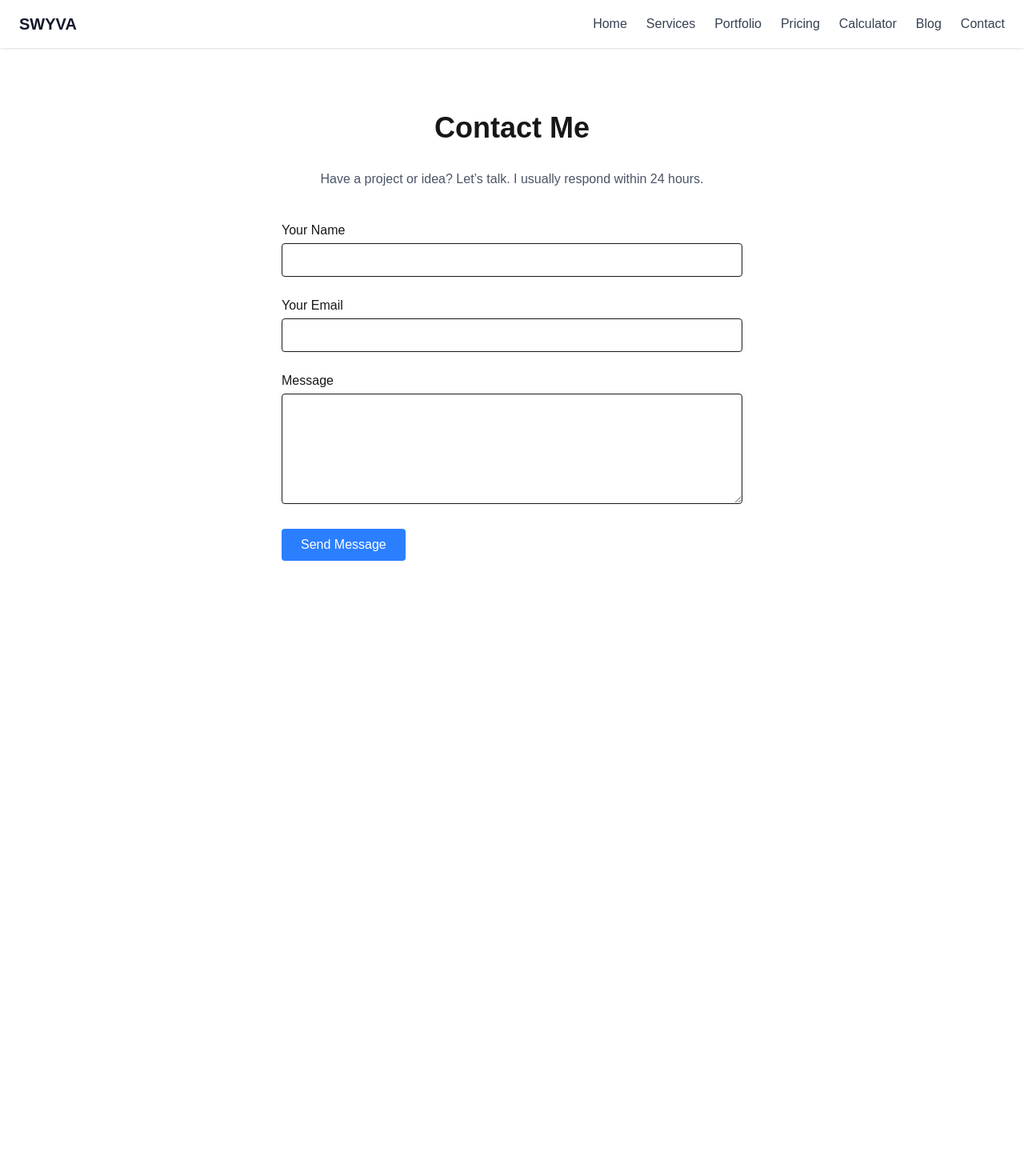
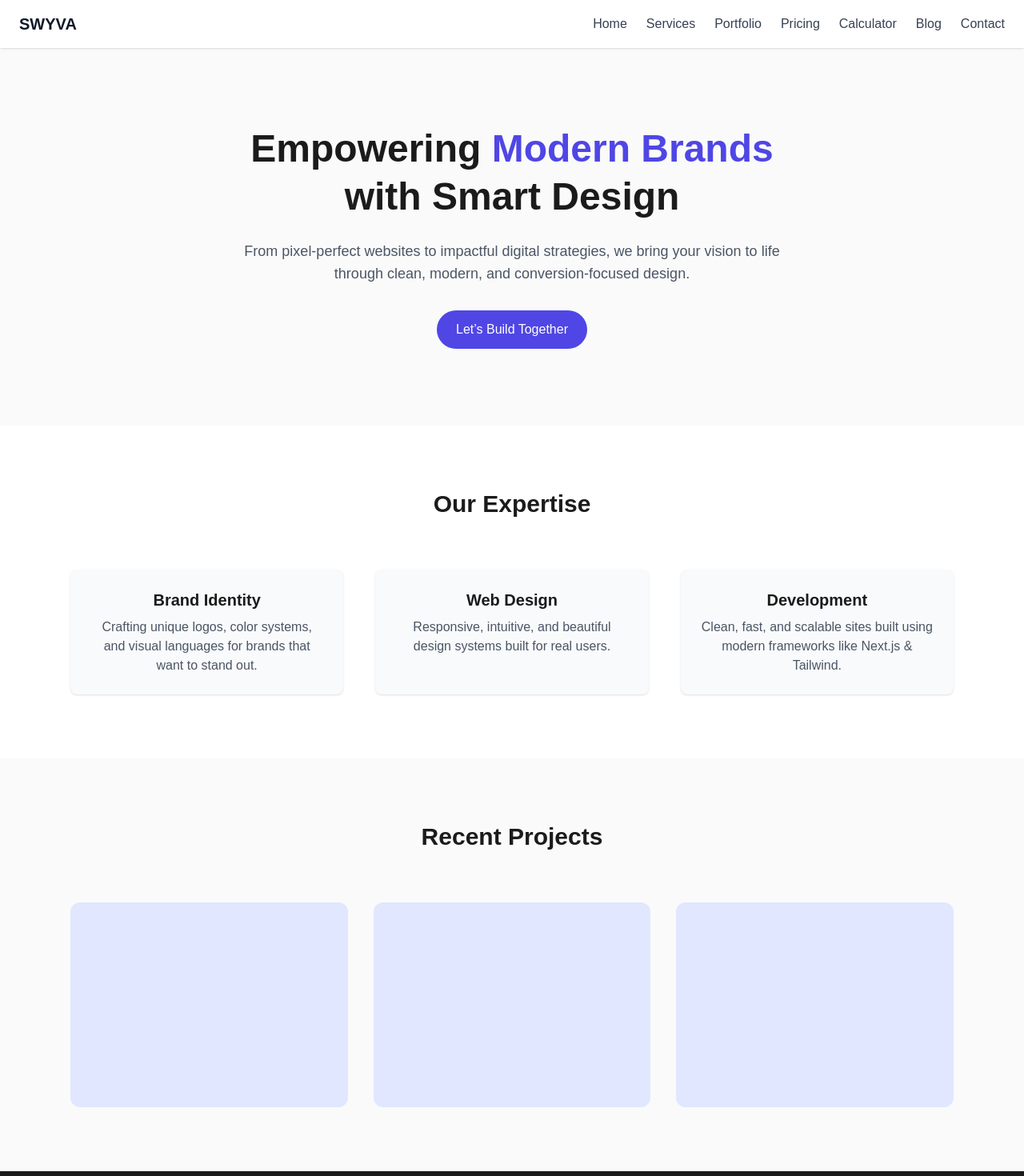
Before and after one commit to jakeschon02/swyva-site, a Next.js app: page /contact in a window 1280 px wide. Shown: the top 1470 px of the page at 80% size. Before the commit the page ends 860 px from the top, so only its background shows below. Built offline with nearby package versions, Linux system fonts and the light colour scheme.

Commit message:
Update page.tsx

```diff
--- a/src/app/contact/page.tsx
+++ b/src/app/contact/page.tsx
@@ -1,65 +1,78 @@
-'use client';
+// This is a full rewrite of your Swyva homepage based on the new reference image.
+// It includes updated layout, typography, colors, and content structure.
 
-import { useState } from 'react';
+export default function Home() {
+    return (
+        <main className="min-h-screen bg-[#FAFAFA] text-[#1B1B1B] font-sans">
+            {/* Hero Section */}
+            <section className="max-w-6xl mx-auto px-6 py-24 text-center">
+                <h1 className="text-5xl font-bold leading-tight mb-6">
+                    Empowering <span className="text-[#4F46E5]">Modern Brands</span><br />
+                    with Smart Design
+                </h1>
+                <p className="text-lg text-gray-600 max-w-2xl mx-auto mb-8">
+                    From pixel-perfect websites to impactful digital strategies, we bring your vision to life through clean, modern, and conversion-focused design.
+                </p>
+                <button className="bg-[#4F46E5] hover:bg-[#4338CA] text-white py-3 px-6 rounded-full font-medium transition">
+                    Let’s Build Together
+                </button>
+            </section>
 
-export default function ContactPage() {
-    const [submitted, setSubmitted] = useState(false);
+            {/* Services Section */}
+            <section className="bg-white py-20">
+                <div className="max-w-6xl mx-auto px-6">
+                    <h2 className="text-3xl font-semibold text-center mb-16">Our Expertise</h2>
+                    <div className="grid md:grid-cols-3 gap-10">
+                        <div className="bg-[#F9FAFB] p-6 rounded-lg shadow-sm text-center">
+                            <h3 className="text-xl font-bold mb-2">Brand Identity</h3>
+                            <p className="text-gray-600">Crafting unique logos, color systems, and visual languages for brands that want to stand out.</p>
+                        </div>
+                        <div className="bg-[#F9FAFB] p-6 rounded-lg shadow-sm text-center">
+                            <h3 className="text-xl font-bold mb-2">Web Design</h3>
+                            <p className="text-gray-600">Responsive, intuitive, and beautiful design systems built for real users.</p>
+                        </div>
+                        <div className="bg-[#F9FAFB] p-6 rounded-lg shadow-sm text-center">
+                            <h3 className="text-xl font-bold mb-2">Development</h3>
+                            <p className="text-gray-600">Clean, fast, and scalable sites built using modern frameworks like Next.js & Tailwind.</p>
+                        </div>
+                    </div>
+                </div>
+            </section>
 
-    return (
-        <main className="min-h-screen bg-white px-6 py-20">
-            <div className="max-w-xl mx-auto">
-                <h1 className="text-4xl font-bold mb-8 text-center">Contact Me</h1>
-                <p className="text-center text-gray-600 mb-10">
-                    Have a project or idea? Let’s talk. I usually respond within 24 hours.
-                </p>
+            {/* Projects Section */}
+            <section className="py-20">
+                <div className="max-w-6xl mx-auto px-6">
+                    <h2 className="text-3xl font-semibold text-center mb-16">Recent Projects</h2>
+                    <div className="grid md:grid-cols-3 gap-8">
+                        <div className="bg-[#E0E7FF] h-64 rounded-xl"></div>
+                        <div className="bg-[#E0E7FF] h-64 rounded-xl"></div>
+                        <div className="bg-[#E0E7FF] h-64 rounded-xl"></div>
+                    </div>
+                </div>
+            </section>
 
-                {!submitted ? (
-                    <form
-                        action="https://formspree.io/f/xzzeykna"
-                        method="POST"
-                        onSubmit={() => setSubmitted(true)}
-                        className="space-y-6"
-                    >
-                        <div>
-                            <label className="block mb-1 font-medium">Your Name</label>
-                            <input
-                                type="text"
-                                name="name"
-                                required
-                                className="w-full border rounded px-4 py-2"
-                            />
-                        </div>
-                        <div>
-                            <label className="block mb-1 font-medium">Your Email</label>
-                            <input
-                                type="email"
-                                name="email"
-                                required
-                                className="w-full border rounded px-4 py-2"
-                            />
-                        </div>
-                        <div>
-                            <label className="block mb-1 font-medium">Message</label>
-                            <textarea
-                                name="message"
-                                rows={5}
-                                required
-                                className="w-full border rounded px-4 py-2"
-                            ></textarea>
-                        </div>
-                        <button
-                            type="submit"
-                            className="bg-blue-500 text-white px-6 py-2 rounded hover:bg-blue-600 transition"
-                        >
-                            Send Message
-                        </button>
-                    </form>
-                ) : (
-                    <div className="text-green-600 text-center font-semibold text-lg">
-                        ✅ Thank you! Your message has been sent.
+            {/* Contact Section */}
+            <section className="bg-[#1B1B1B] text-white py-20">
+                <div className="max-w-3xl mx-auto px-6 text-center">
+                    <h2 className="text-3xl font-semibold mb-4">Let’s Connect</h2>
+                    <p className="text-gray-300 mb-6">Have a project in mind or want to collaborate? Reach out and let’s create something amazing together.</p>
+                    <button className="bg-white text-black px-6 py-3 rounded-full font-semibold hover:bg-gray-100 transition">
+                        Contact Us
+                    </button>
+                </div>
+            </section>
+
+            {/* Footer */}
+            <footer className="bg-[#FAFAFA] py-8 border-t">
+                <div className="max-w-6xl mx-auto px-6 flex justify-between text-sm text-gray-500">
+                    <span>&copy; 2025 Swyva. All rights reserved.</span>
+                    <div className="space-x-4">
+                        <a href="#">Twitter</a>
+                        <a href="#">Dribbble</a>
+                        <a href="#">LinkedIn</a>
                     </div>
-                )}
-            </div>
+                </div>
+            </footer>
         </main>
     );
 }
```
